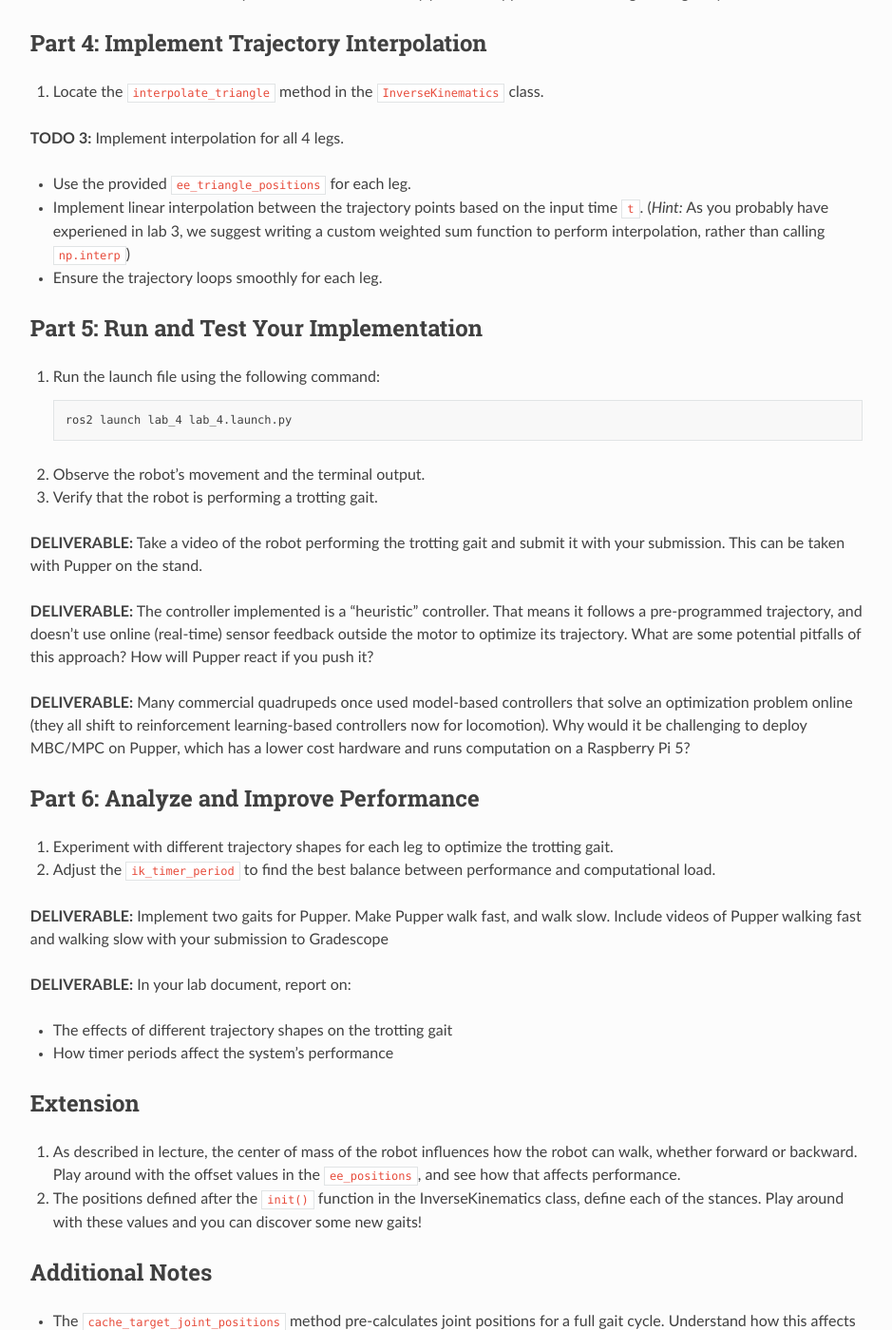
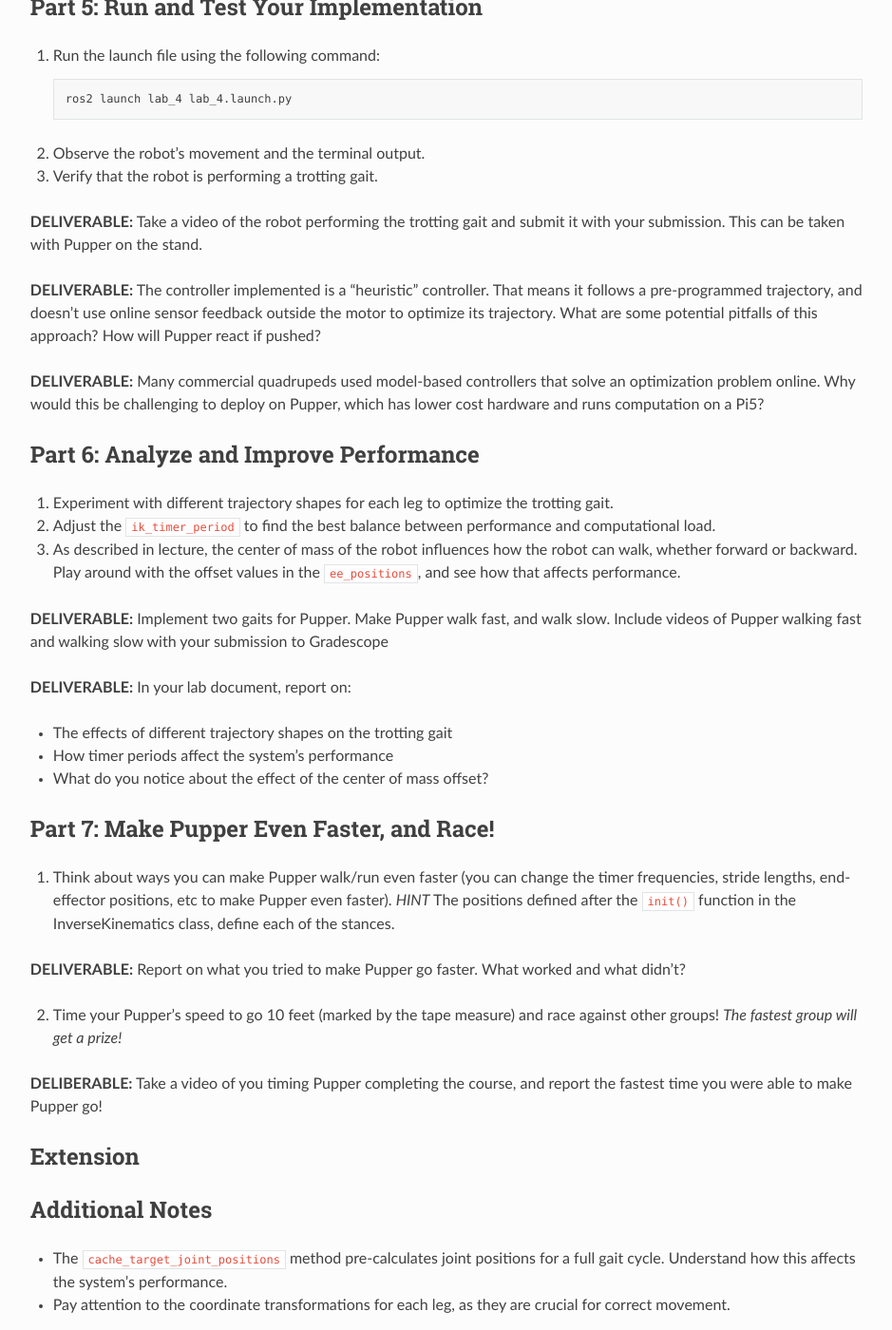
Before and after one commit to cs123-stanford/cs123-stanford, a Sphinx documentation site: the page built from docs/schedule/labs/spring-25/lab-4.rst, in a window 1280 px wide and 1400 px high, scrolled down 1852 px. Shown: the whole window at 95% size, without its empty margins (320-1259 px from the left). Built offline with Sphinx 7.4.7 and the Read the Docs theme 3.1.0, drawn with Linux system fonts in a browser that asks for light colours; some of the changed text lies outside the part shown.

Commit message:
updates lab4 to the correct version

```diff
--- a/docs/schedule/labs/spring-25/lab-4.rst
+++ b/docs/schedule/labs/spring-25/lab-4.rst
@@ -4,7 +4,7 @@
 Goal
 ----
 Implement a trotting gait for a quadruped robot to move forward using inverse kinematics and trajectory tracking with ROS2.
-`Lab Slides <https://docs.google.com/presentation/d/1KhDySk7tXiDoaovGN39XFggkJt5WCZ5Ue0DzZhLcDKU/edit?usp=sharing>`_
+`Lab Slides <https://docs.google.com/presentation/d/1q9gYvI8Nxz0qwCcdz0aEdSr9FhykmAnQc7eE2721s_E/edit?usp=sharing>`_
 
 Please fill out the `lab document <https://docs.google.com/document/d/1_ZpwR8OAQS39QISJryON0GBG1AbQ2RqVT3LJr9OzBZ8/edit?usp=sharing>`_
 
@@ -46,11 +46,8 @@
 
 **TODO 1:** Implement forward kinematics for the front left, back right, and back left legs.
 
-- Use the provided ``fr_leg_fk`` method, along with the diagrams from lab 2 as a reference.
+- Use the provided ``fr_leg_fk`` method as a reference.
 - Adjust the transformations to account for the different leg positions and orientations. (*Hint:* You essentially need to do an equivalent FK on each of the other legs)
-- **Important Note on Left Leg Coordinate Frames:** For the left legs, we maintain a consistent coordinate frame convention where the positive z-axis always points outward from the motor. This means we don't flip or reverse any motor angles - we simply use the raw motor readings. When given the same angular position input, the motors on the left and right legs will rotate in opposite directions. This asymmetry is intentionally designed into Pupper's control system and is properly handled by all other functionalities, including the calibration process.
-
-**DELIVERABLE:** You might notice that the ``fr_leg_fk`` method pre-implemented in ``lab_4.py`` looks different than your implementation from lab 2. Are they functionally different? If so, why do we need to make these changes here? If not, how are they empirically the same?
 
 **DELIVERABLE:** An underactuated system that has more degrees of freedom that can be controlled, than the number of independently controlled actuators. How many degrees of freedom does Pupper have? Is it an underactuated system?
 
@@ -65,12 +62,9 @@
 
 - Define the positions for each leg's trajectory in the trotting gait.
 - Set the appropriate values for ``rf_ee_triangle_positions``, ``lf_ee_triangle_positions``, ``rb_ee_triangle_positions``, and ``lb_ee_triangle_positions``.
-- Tip: Think about why we are giving you six reference positions for each leg, instead of just three as in lab 3.
 - Ensure that the trajectories create a trotting motion when combined.
 
 **DELIVERABLE:** You have implemented trotting. What are some other gaits that Pupper could exhibit, and why/when would they be useful? List 3 alternative gaits.
-
-**DELIVERABLE:** What are some potential setbacks that may prevent Pupper from exhibiting these gaits you listed above?
 
 Part 4: Implement Trajectory Interpolation
 ------------------------------------------
@@ -80,7 +74,7 @@
 **TODO 3:** Implement interpolation for all 4 legs.
 
 - Use the provided ``ee_triangle_positions`` for each leg.
-- Implement linear interpolation between the trajectory points based on the input time ``t``. (*Hint:* As you probably have experiened in lab 3, we suggest writing a custom weighted sum function to perform interpolation, rather than calling ``np.interp``)
+- Implement linear interpolation between the trajectory points based on the input time ``t``.
 - Ensure the trajectory loops smoothly for each leg.
 
 Part 5: Run and Test Your Implementation
@@ -98,9 +92,9 @@
 
 **DELIVERABLE:** Take a video of the robot performing the trotting gait and submit it with your submission. This can be taken with Pupper on the stand.
 
-**DELIVERABLE:** The controller implemented is a "heuristic" controller. That means it follows a pre-programmed trajectory, and doesn't use online (real-time) sensor feedback outside the motor to optimize its trajectory. What are some potential pitfalls of this approach? How will Pupper react if you push it?
+**DELIVERABLE:** The controller implemented is a “heuristic” controller. That means it follows a pre-programmed trajectory, and doesn’t use online sensor feedback outside the motor to optimize its trajectory. What are some potential pitfalls of this approach? How will Pupper react if pushed?
 
-**DELIVERABLE:** Many commercial quadrupeds once used model-based controllers that solve an optimization problem online (they all shift to reinforcement learning-based controllers now for locomotion). Why would it be challenging to deploy MBC/MPC on Pupper, which has a lower cost hardware and runs computation on a Raspberry Pi 5?
+**DELIVERABLE:** Many commercial quadrupeds used model-based controllers that solve an optimization problem online. Why would this be challenging to deploy on Pupper, which has lower cost hardware and runs computation on a Pi5?
 
 Part 6: Analyze and Improve Performance
 ---------------------------------------
@@ -109,19 +103,33 @@
 
 2. Adjust the ``ik_timer_period`` to find the best balance between performance and computational load.
 
+3. As described in lecture, the center of mass of the robot influences how the robot can walk, whether forward or backward. Play around with the offset values in the ``ee_positions``, and see how that affects performance.
+
 **DELIVERABLE:** Implement two gaits for Pupper. Make Pupper walk fast, and walk slow. Include videos of Pupper walking fast and walking slow with your submission to Gradescope
 
 **DELIVERABLE:** In your lab document, report on:
 
 - The effects of different trajectory shapes on the trotting gait
 - How timer periods affect the system's performance
+- What do you notice about the effect of the center of mass offset?
+
+Part 7: Make Pupper Even Faster, and Race!
+---------------------------------------
+
+1. Think about ways you can make Pupper walk/run even faster (you can change the timer frequencies, stride lengths, end-effector positions, etc to make Pupper even faster). *HINT* The positions defined after the ``init()`` function in the InverseKinematics class, define each of the stances.
+
+**DELIVERABLE:** Report on what you tried to make Pupper go faster. What worked and what didn't?
+
+2. Time your Pupper's speed to go 10 feet (marked by the tape measure) and race against other groups! *The fastest group will get a prize!*
+
+**DELIBERABLE:** Take a video of you timing Pupper completing the course, and report the fastest time you were able to make Pupper go!
+
 
 Extension
 ---------------------------------------
 
-1. As described in lecture, the center of mass of the robot influences how the robot can walk, whether forward or backward. Play around with the offset values in the ``ee_positions``, and see how that affects performance.
 
-2. The positions defined after the ``init()`` function in the InverseKinematics class, define each of the stances. Play around with these values and you can discover some new gaits!
+
 
 Additional Notes
 ----------------
@@ -129,4 +137,4 @@
 - The ``cache_target_joint_positions`` method pre-calculates joint positions for a full gait cycle. Understand how this affects the system's performance.
 - Pay attention to the coordinate transformations for each leg, as they are crucial for correct movement.
 
-Congratulations on completing Lab 4! This experience with implementing a trotting gait will be valuable for more advanced quadruped control in future projects. While this lab is relatively simple, get prepared for what's coming in lab 5!
+Congratulations on completing Lab 4! This experience with implementing a trotting gait will be valuable for more advanced quadruped control in future projects.
```
